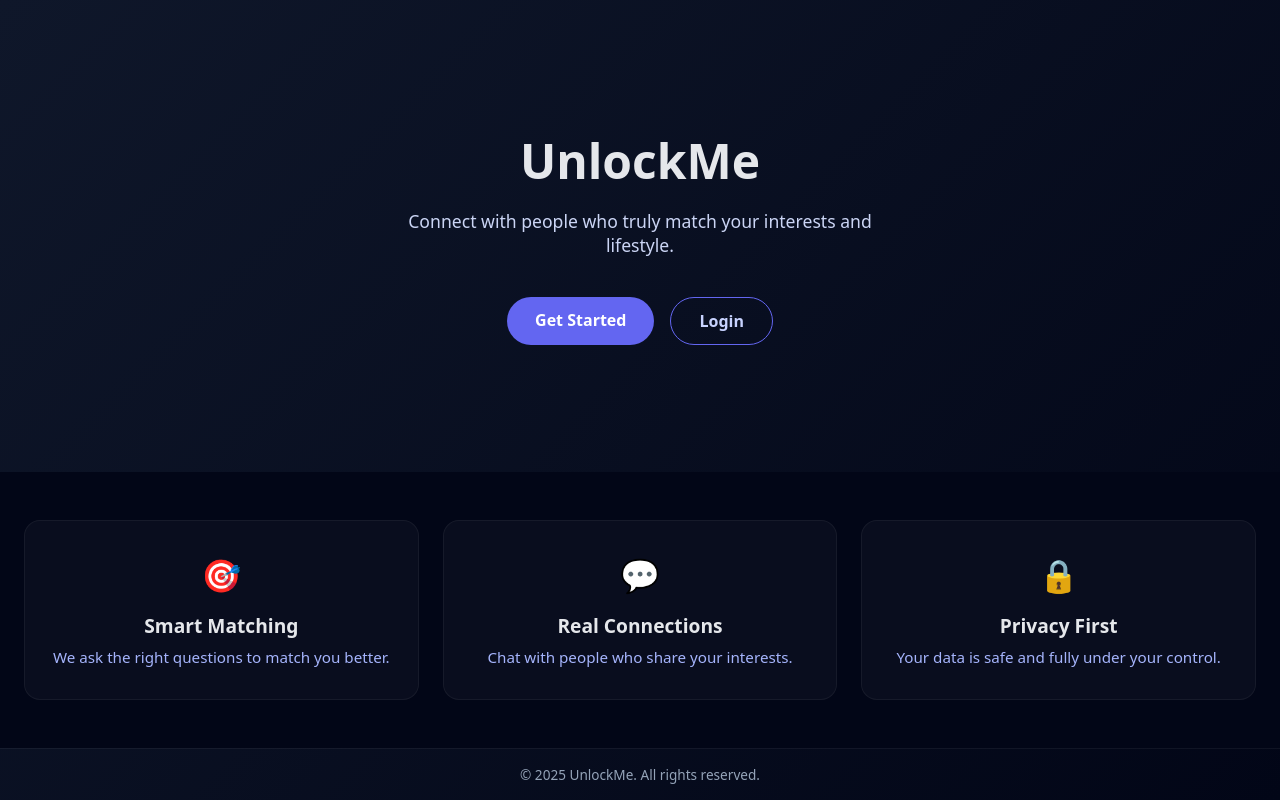
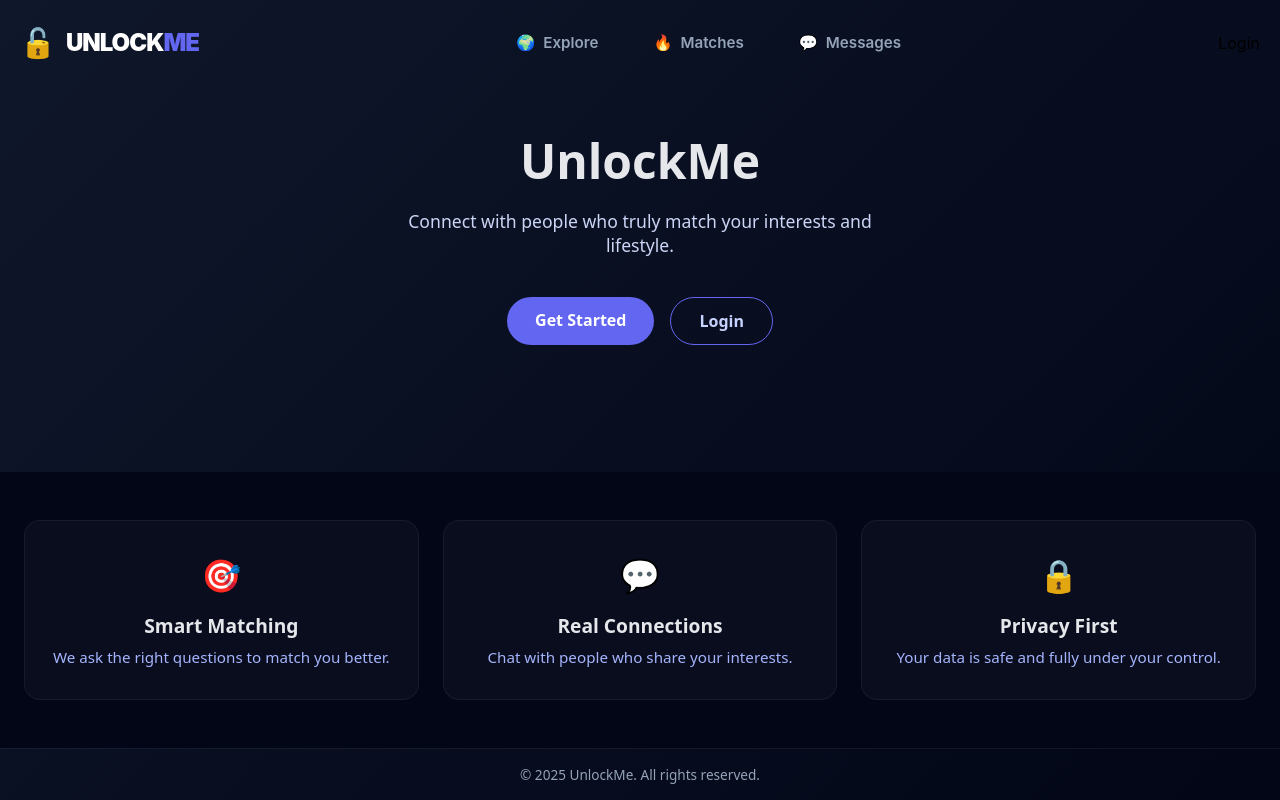
Before and after one commit to MorinoCode/Unlock-Me-Frontend, a React app: page / in a window 1280 px wide. Built offline with nearby package versions, Linux system fonts and the light colour scheme; no server answers; the HTML template or start-up script is replaced by a standard one.

Commit message:
add navbar

```diff
--- a/src/App.jsx
+++ b/src/App.jsx
@@ -15,11 +15,13 @@ import ViewAllMatchesPage from './pages/viewAllMatchesPage/ViewAllMatchesPage.js
 import ChatPage from './pages/chatPage/ChatPage.jsx';
 import MessagesPage from './pages/MessagesInboxPage/MessagesInboxPage.jsx';
 import ProfilePage from './pages/profilePage/ProfilePage.jsx';
+import Navbar from './components/navbar/Navbar.jsx';
 
 const App = () => {
   return (
     <AuthProvider>
       <BrowserRouter>
+        <Navbar/>
         <Routes>
           <Route path='/' element={<HomePage />} />
           <Route path='/signup' element={<SignupPage />} />
--- /dev/null
+++ b/src/components/navbar/Navbar.css
@@ -0,0 +1,149 @@
+/* پاکسازی و ریست کلی */
+.nav-unique-wrapper,
+.nav-unique-wrapper *,
+.nav-unique-wrapper *::before,
+.nav-unique-wrapper *::after {
+    all: unset !important;
+    box-sizing: border-box !important;
+    transition: all 0.3s cubic-bezier(0.4, 0, 0.2, 1) !important;
+    font-family: 'Inter', sans-serif !important;
+}
+
+/* نوبار کاملاً شفاف (Transparent) */
+.nav-unique-wrapper {
+    position: absolute !important;
+    top: 0 !important;
+    left: 0 !important;
+    width: 100vw !important;
+    height: 85px !important;
+    display: flex !important;
+    justify-content: center !important;
+    align-items: center !important;
+    z-index: 10000 !important;
+    /* حذف رنگ پس‌زمینه برای دیده شدن تصویر زمینه سایت */
+    background: transparent !important;
+    padding: 0 20px !important;
+}
+
+/* استایل کانتینر داخلی نوبار */
+.nav-unique-container {
+    width: 100% !important;
+    max-width: 1400px !important;
+    display: flex !important;
+    justify-content: space-between !important;
+    align-items: center !important;
+}
+
+/* LOGO */
+.nav-unique-logoLink { display: flex !important; align-items: center !important; cursor: pointer !important; text-decoration: none !important; }
+.nav-unique-logoIcon { font-size: 1.8rem !important; margin-right: 10px !important; }
+.nav-unique-logoMain { color: white !important; font-size: 1.5rem !important; font-weight: 900 !important; letter-spacing: -1px !important; }
+.nav-unique-logoSub { color: #6366f1 !important; }
+
+/* LINKS SECTION */
+.nav-unique-linksSection {
+    display: flex !important;
+    gap: 15px !important;
+    align-items: center !important;
+}
+
+.nav-unique-linkItem {
+    padding: 10px 20px !important;
+    color: #94a3b8 !important;
+    font-weight: 600 !important;
+    font-size: 0.95rem !important;
+    display: flex !important;
+    align-items: center !important;
+    gap: 8px !important;
+    border-radius: 14px !important;
+    cursor: pointer !important;
+}
+
+.nav-unique-linkItem:hover { color: white !important; background: rgba(255, 255, 255, 0.05) !important; }
+.nav-unique-linkItem.nav-unique-active {
+    color: white !important;
+    background: rgba(99, 102, 241, 0.15) !important;
+    border: 1px solid rgba(99, 102, 241, 0.3) !important;
+}
+
+/* نمایش گزینه پروفایل فقط در منوی موبایل */
+.nav-unique-mobileOnlyLink { display: none !important; }
+
+/* PROFILE SECTION (DESKTOP) */
+.nav-unique-profileSection {
+    display: flex !important;
+    align-items: center !important;
+    gap: 15px !important;
+}
+
+.nav-unique-userCard {
+    display: flex !important;
+    align-items: center !important;
+    gap: 12px !important;
+    background: rgba(30, 41, 59, 0.5) !important;
+    padding: 6px 18px 6px 6px !important;
+    border-radius: 50px !important;
+    border: 1px solid rgba(255, 255, 255, 0.1) !important;
+    cursor: pointer !important;
+}
+
+.nav-unique-avatarRing {
+    width: 38px !important;
+    height: 38px !important;
+    min-width: 38px !important;
+    border-radius: 50% !important;
+    border: 2px solid #6366f1 !important;
+    overflow: hidden !important;
+    display: flex !important;
+    align-items: center !important;
+    justify-content: center !important;
+    background: #0f172a !important;
+}
+
+.nav-unique-avatarImg {
+    display: block !important;
+    width: 100% !important;
+    height: 100% !important;
+    object-fit: cover !important;
+}
+
+.nav-unique-userName { color: white !important; font-weight: 700 !important; font-size: 0.9rem !important; white-space: nowrap !important; }
+
+/* HAMBURGER SECTION */
+.nav-unique-hamburger {
+    display: none !important;
+    flex-direction: column !important;
+    gap: 5px !important;
+    cursor: pointer !important;
+}
+
+.nav-unique-bar { width: 25px !important; height: 3px !important; background: white !important; border-radius: 5px !important; }
+
+/* RESPONSIVE: Mobile Adjustments */
+@media (max-width: 900px) {
+    /* حذف آواتار از نوبار در موبایل */
+    .nav-unique-desktopOnlyAvatar { display: none !important; }
+
+    .nav-unique-hamburger { display: flex !important; margin-left: 15px !important; }
+
+    /* نمایش لینک پروفایل داخل منوی همبرگری */
+    .nav-unique-mobileOnlyLink { display: flex !important; }
+
+    .nav-unique-linksSection {
+        position: fixed !important;
+        top: 0 !important;
+        right: 0 !important;
+        width: 280px !important;
+        height: 100vh !important;
+        background: #0f172a !important; /* منوی موبایل رنگ تیره دارد */
+        flex-direction: column !important;
+        justify-content: center !important;
+        padding: 40px !important;
+        gap: 20px !important;
+        transform: translateX(100%) !important;
+        box-shadow: -10px 0 30px rgba(0, 0, 0, 0.5) !important;
+        z-index: 10001 !important;
+    }
+
+    .nav-unique-linksSection.nav-unique-mobileOpen { transform: translateX(0) !important; }
+}
--- /dev/null
+++ b/src/components/navbar/Navbar.jsx
@@ -0,0 +1,108 @@
+import React, { useState, useEffect } from "react";
+import { Link, useLocation } from "react-router-dom";
+import { useAuth } from "../../context/useAuth";
+import "./Navbar.css";
+
+const Navbar = () => {
+  const { currentUser } = useAuth();
+  const location = useLocation();
+  const API_URL = import.meta.env.VITE_API_BASE_URL;
+
+  const [isScrolled, setIsScrolled] = useState(false);
+  const [mobileMenuOpen, setMobileMenuOpen] = useState(false);
+  const [userAvatar, setUserAvatar] = useState("/default-avatar.png");
+
+  // ۱. تمام هوک‌ها باید در بالاترین سطح و بدون قید و شرط اجرا شوند
+  useEffect(() => {
+    const fetchUserAvatar = async () => {
+      if (currentUser?._id) {
+        try {
+          const res = await fetch(`${API_URL}/api/users/user/${currentUser._id}`, { credentials: "include" });
+          if (res.ok) {
+            const data = await res.json();
+            if (data.avatar) setUserAvatar(data.avatar);
+          }
+        } catch (err) {
+          console.error("Error fetching avatar:", err);
+        }
+      }
+    };
+    fetchUserAvatar();
+  }, [currentUser, API_URL]);
+
+  useEffect(() => {
+    const handleScroll = () => setIsScrolled(window.scrollY > 10);
+    window.addEventListener("scroll", handleScroll);
+    return () => window.removeEventListener("scroll", handleScroll);
+  }, []);
+
+  const navLinks = [
+    { name: "Explore", path: "/explore", icon: "🌍" },
+    { name: "Matches", path: "/mymatches", icon: "🔥" },
+    { name: "Messages", path: "/messages", icon: "💬" },
+  ];
+
+  // ۲. حالا که تمام هوک‌ها اجرا شدند، اجازه داریم شرط return را بگذاریم
+  if (location.pathname.startsWith("/chat")) {
+    return null;
+  }
+
+  return (
+    <nav className={`nav-unique-wrapper ${isScrolled ? "nav-unique-scrolled" : ""}`}>
+      <div className="nav-unique-container">
+        <div className="nav-unique-logoSection">
+          <Link to="/" className="nav-unique-logoLink" onClick={() => setMobileMenuOpen(false)}>
+            <span className="nav-unique-logoIcon">🔓</span>
+            <span className="nav-unique-logoMain">UNLOCK<span className="nav-unique-logoSub">ME</span></span>
+          </Link>
+        </div>
+
+        <div className={`nav-unique-linksSection ${mobileMenuOpen ? "nav-unique-mobileOpen" : ""}`}>
+          {navLinks.map((link) => (
+            <Link
+              key={link.path}
+              to={link.path}
+              className={`nav-unique-linkItem ${location.pathname === link.path ? "nav-unique-active" : ""}`}
+              onClick={() => setMobileMenuOpen(false)}
+            >
+              <span className="nav-unique-linkIcon">{link.icon}</span>
+              <span className="nav-unique-linkText">{link.name}</span>
+            </Link>
+          ))}
+
+          {currentUser && (
+            <Link
+              to="/myprofile"
+              className={`nav-unique-linkItem nav-unique-mobileOnlyLink ${location.pathname === "/myprofile" ? "nav-unique-active" : ""}`}
+              onClick={() => setMobileMenuOpen(false)}
+            >
+              <span className="nav-unique-linkIcon">👤</span>
+              <span className="nav-unique-linkText">My Profile</span>
+            </Link>
+          )}
+        </div>
+
+        <div className="nav-unique-profileSection">
+          {currentUser ? (
+            <Link to="/myprofile" className="nav-unique-userCard nav-unique-desktopOnlyAvatar">
+              <div className="nav-unique-avatarRing">
+                <img src={userAvatar} alt="Profile" className="nav-unique-avatarImg" />
+              </div>
+              <span className="nav-unique-userName">{currentUser.name || "Profile"}</span>
+            </Link>
+          ) : (
+            <Link to="/signin" className="nav-unique-loginBtn">Login</Link>
+          )}
+
+          <button className="nav-unique-hamburger" onClick={() => setMobileMenuOpen(!mobileMenuOpen)}>
+            <div className={`nav-unique-bar ${mobileMenuOpen ? "nav-unique-bar1" : ""}`}></div>
+            <div className={`nav-unique-bar ${mobileMenuOpen ? "nav-unique-bar2" : ""}`}></div>
+            <div className={`nav-unique-bar ${mobileMenuOpen ? "nav-unique-bar3" : ""}`}></div>
+          </button>
+        </div>
+      </div>
+    </nav>
+  );
+};
+
+export default Navbar;
--- a/src/pages/explorePage/ExplorePage.css
+++ b/src/pages/explorePage/ExplorePage.css
@@ -14,7 +14,7 @@
   display: flex;
   justify-content: space-between;
   align-items: center;
-  margin-bottom: 40px;
+  margin: 50px 0;
   padding-bottom: 20px;
   border-bottom: 1px solid rgba(255, 255, 255, 0.05);
 }
--- a/src/pages/profilePage/ProfilePage.css
+++ b/src/pages/profilePage/ProfilePage.css
@@ -20,6 +20,7 @@
     display: flex !important;
     justify-content: center !important;
     overflow-y: auto !important;
+
 }
 
 .pp-unique-layout {
@@ -28,6 +29,7 @@
     max-width: 1600px !important;
     padding: 40px !important;
     gap: 30px !important;
+    margin-top: 2rem !important;
 }
 
 .pp-unique-sidebar {
@@ -254,7 +256,7 @@
 .pp-unique-fullWidthBtn { width: 100% !important; }
 
 @media (max-width: 803px) {
-    .pp-unique-layout { flex-direction: column !important; padding: 15px !important; }
+    .pp-unique-layout { flex-direction: column !important; padding: 15px !important;  }
     .pp-unique-sidebar { width: 100% !important; min-width: unset !important; }
     .pp-unique-navMenu { flex-direction: row !important; overflow-x: auto !important; padding-bottom: 10px !important; width: 100% !important; }
     .pp-unique-navBtn { white-space: nowrap !important; }
--- a/src/pages/userDetailPage/UserDetailPage.css
+++ b/src/pages/userDetailPage/UserDetailPage.css
@@ -3,11 +3,12 @@
   background: #020617;
   color: #fff;
   padding-bottom: 140px;
+
 }
 
 .sticky-close-btn {
   position: sticky;
-  top: 20px;
+  top: 80px;
   left: 20px;
   width: 45px;
   height: 45px;
@@ -24,6 +25,7 @@
 }
 
 .profile-hero-section {
+
   padding: 40px 20px;
   display: flex;
   flex-direction: column;
@@ -36,7 +38,7 @@
   position: relative;
   width: 220px;
   height: 220px;
-  margin-bottom: 25px;
+  margin: 40px 0;
 }
 
 .circle-avatar {
```
